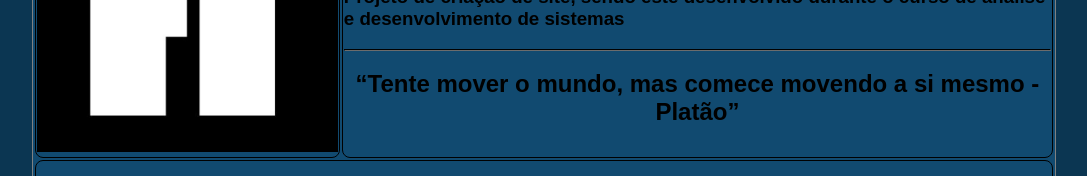
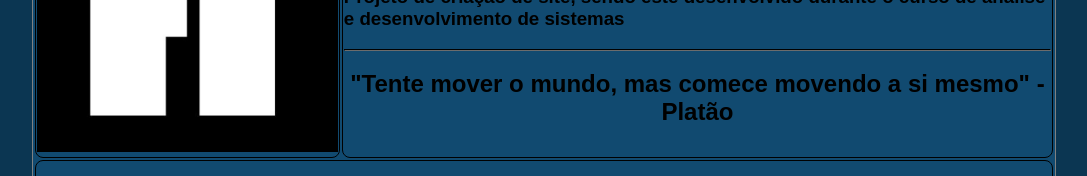
Before and after one commit to thiago-francelino/projetocurriculo, a plain HTML site: page index.html in a window 1280 px wide. Shown: the part 139-315 px from the top of the page, without its empty margins (96-1183 px from the left). Drawn offline with Linux system fonts and the light colour scheme.

Commit message:
Update index.html

```diff
--- a/index.html
+++ b/index.html
@@ -13,7 +13,7 @@
 	<table class="tabelaa" border="none">
 		<tr class="linha"rowspan="1"><! -- primeira linha -->
 			<td width="30%" height="30%"><center><img class="foto" src="./fotos/Help1.png" width="100%" height="100%"></center></td>
-			<td colspan="2"><center><h1>Help.Inc</h1></center><h3><hr>Projeto de criação de site, sendo este desenvolvido durante o curso de analise e desenvolvimento de sistemas</h3><hr><center><h2>“Tente mover o mundo, mas comece movendo a si mesmo - Platão”</h2></center></td>
+			<td colspan="2"><center><h1>Help.Inc</h1></center><h3><hr>Projeto de criação de site, sendo este desenvolvido durante o curso de analise e desenvolvimento de sistemas</h3><hr><center><h2>"Tente mover o mundo, mas comece movendo a si mesmo" - Platão</h2></center></td>
 		</tr>
 		<tr>
 			<td colspan="3"><h2><center><h2>SELECIONE UM DOS CURRICULOS A SEGUIR<h2></center>
```
